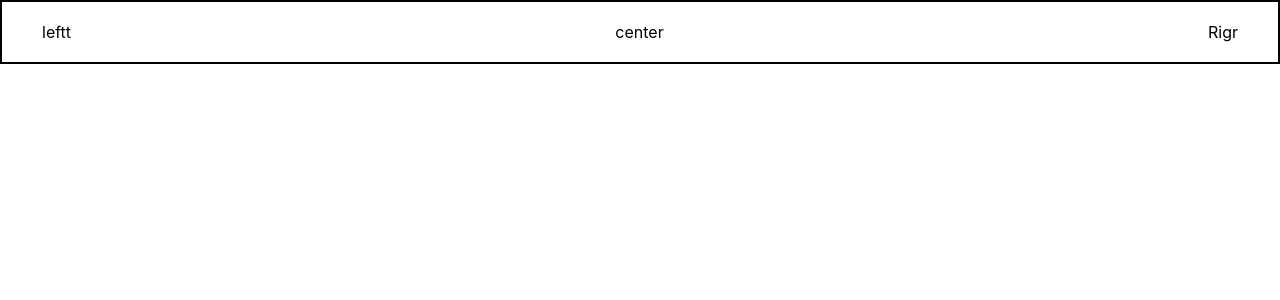
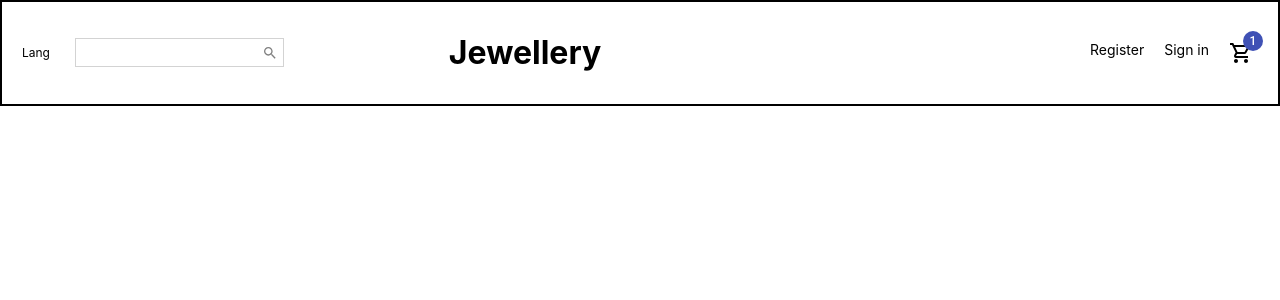
Before and after one commit to barbaroreyes/jew, a React (Create React App) app: page / in a window 1280 px wide. Shown: the top 300 px of the page. Built offline with nearby package versions, Linux system fonts and the light colour scheme.

Commit message:
done-navvar

```diff
--- a/package.json
+++ b/package.json
@@ -3,6 +3,9 @@
   "version": "0.1.0",
   "private": true,
   "dependencies": {
+    "@material-ui/core": "^4.12.3",
+    "@material-ui/icons": "^4.11.2",
+    "@mui/icons-material": "^5.0.5",
     "@mui/material": "^5.0.6",
     "@mui/styled-engine-sc": "^5.0.4",
     "@testing-library/jest-dom": "^5.11.4",
--- a/src/Compo/NavBar.js
+++ b/src/Compo/NavBar.js
@@ -1,7 +1,7 @@
 import React from 'react';
 import styled from 'styled-components';
-
-
+import {Search, ShoppingCartOutlined} from '@material-ui/icons'
+import {Badge} from '@material-ui/core'
 const Container =  styled.div`
 height: 60px;
 `
@@ -11,24 +11,72 @@ const  Wrapper =  styled.div`
  border: 2px solid black ;
  display:flex;
  justify-content: space-between;
+ align-items:center;
 `
 const Left =  styled.div`
- padding: 10px 20px
+display:flex;
+align-items:center
+flex:1;
 `
+const Lang = styled.span`
+font-size: 12px;
+display:flex;
+align-items:center
+`
+
 const Rigth =  styled.div`
- padding: 10px 20px
+display:flex;
+justify-content: flex-end;
+padding:5px;
+flex:1;
+
 `
 const Center =  styled.div`
- padding: 10px 20px
+flex:1;
+text-align:center
+`
+const SearchContainer = styled.div`
+border:0.5px solid lightgray;
+display:flex;
+align-items:center;
+margin-left: 25px;
+padding:5px;
+`
+const Input = styled.input`
+border: none;
+`
+const Logo = styled.h1`
+font-weith :bold;
+`
+const MenuItem =  styled.div`
+font-size: 14px;
+cursor:pointer;
+margin-left: 20px;
 `
 
 const NavBar = () => {
   return (
     <Container>
         <Wrapper>
-         <Left>leftt</Left>
-         <Center>center</Center>
-         <Rigth>Rigr</Rigth>
+         <Left>
+             <Lang>Lang</Lang>
+             <SearchContainer>
+                 <Input/>
+                 <Search style={{color:'grey', fontSize:'16px'}}/>
+             </SearchContainer>
+         </Left>
+         <Center><Logo>Jewellery</Logo></Center>
+         <Rigth>
+             <MenuItem>Register</MenuItem>
+             <MenuItem>Sign in</MenuItem>
+             <MenuItem>
+             <Badge badgeContent={1} color="primary">
+                 <ShoppingCartOutlined/>
+             </Badge>
+             </MenuItem>
+
+
+         </Rigth>
 
         </Wrapper>
 
```
Also changed, not shown: 2 other files (tests, documents, lock files or other folders).
